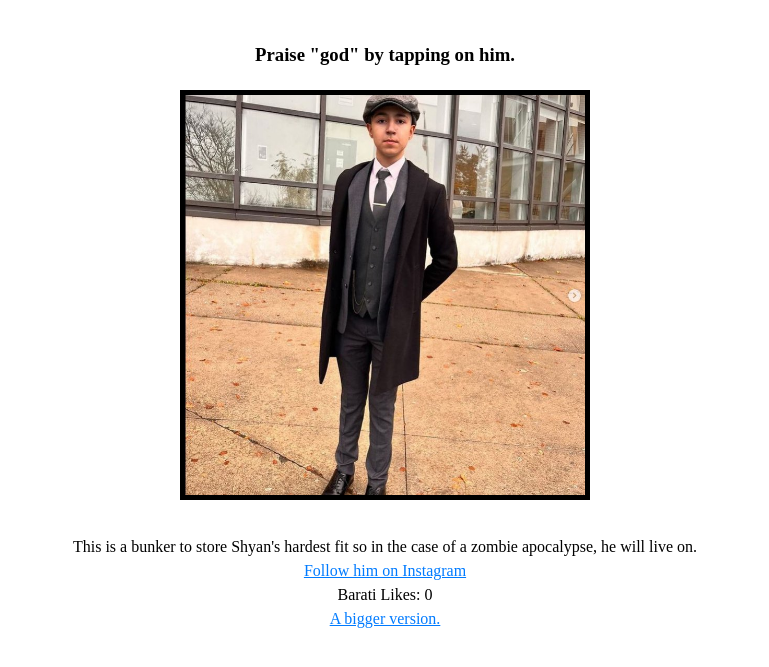
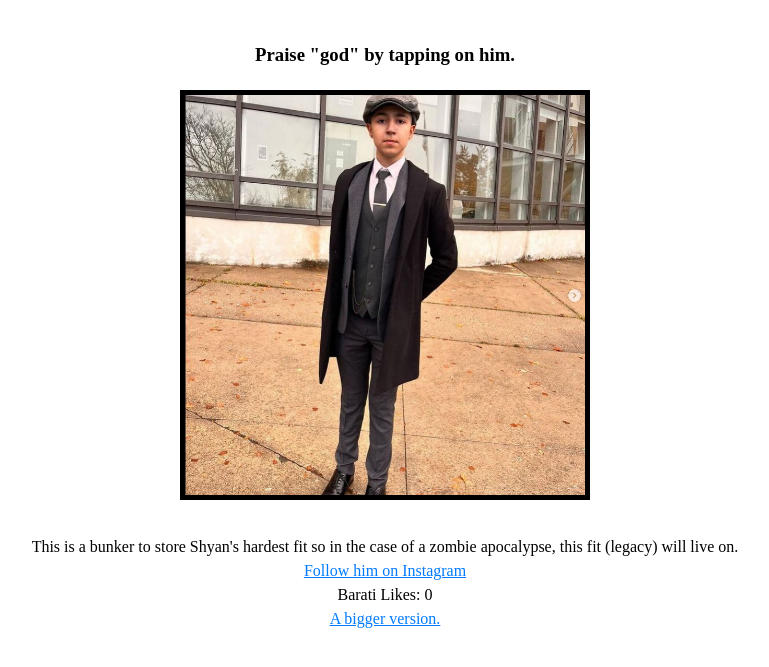
Before and after one commit to JaehyeongPark06/Apocalypse-Site, a plain HTML site: page index.html in a window 1280 px wide. Shown: the part 101-768 px from the top of the page, without its empty margins (255-1024 px from the left). Drawn offline with Linux system fonts and the light colour scheme.

Commit message:
Updated description for index.html

```diff
--- a/index.html
+++ b/index.html
@@ -18,7 +18,7 @@
       />
       <caption class="barati-caption">
         This is a bunker to store Shyan's hardest fit so in the case of a zombie
-        apocalypse, he will live on.
+        apocalypse, this fit (legacy) will live on.
         <a
           href="https://www.instagram.com/shyan.b06/"
           class="barati-link"
```
